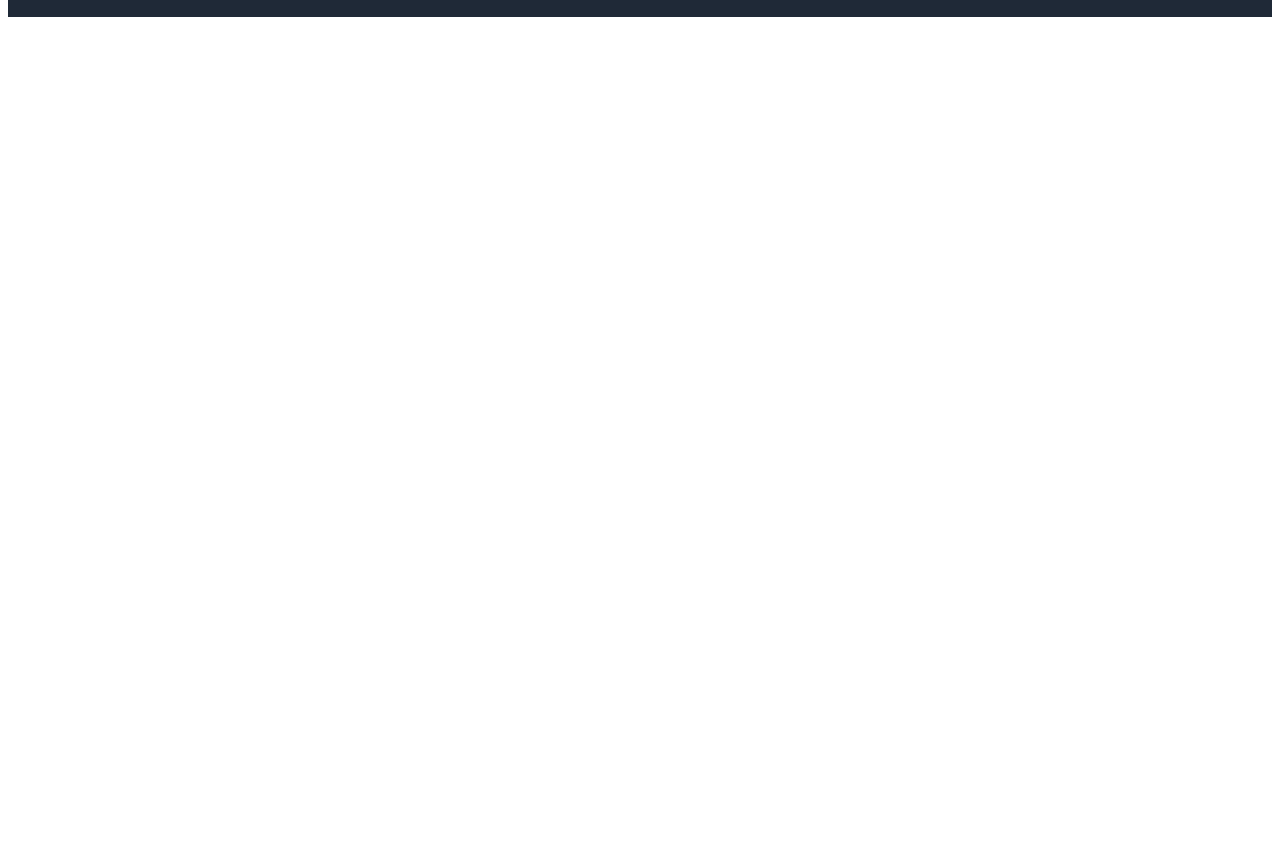
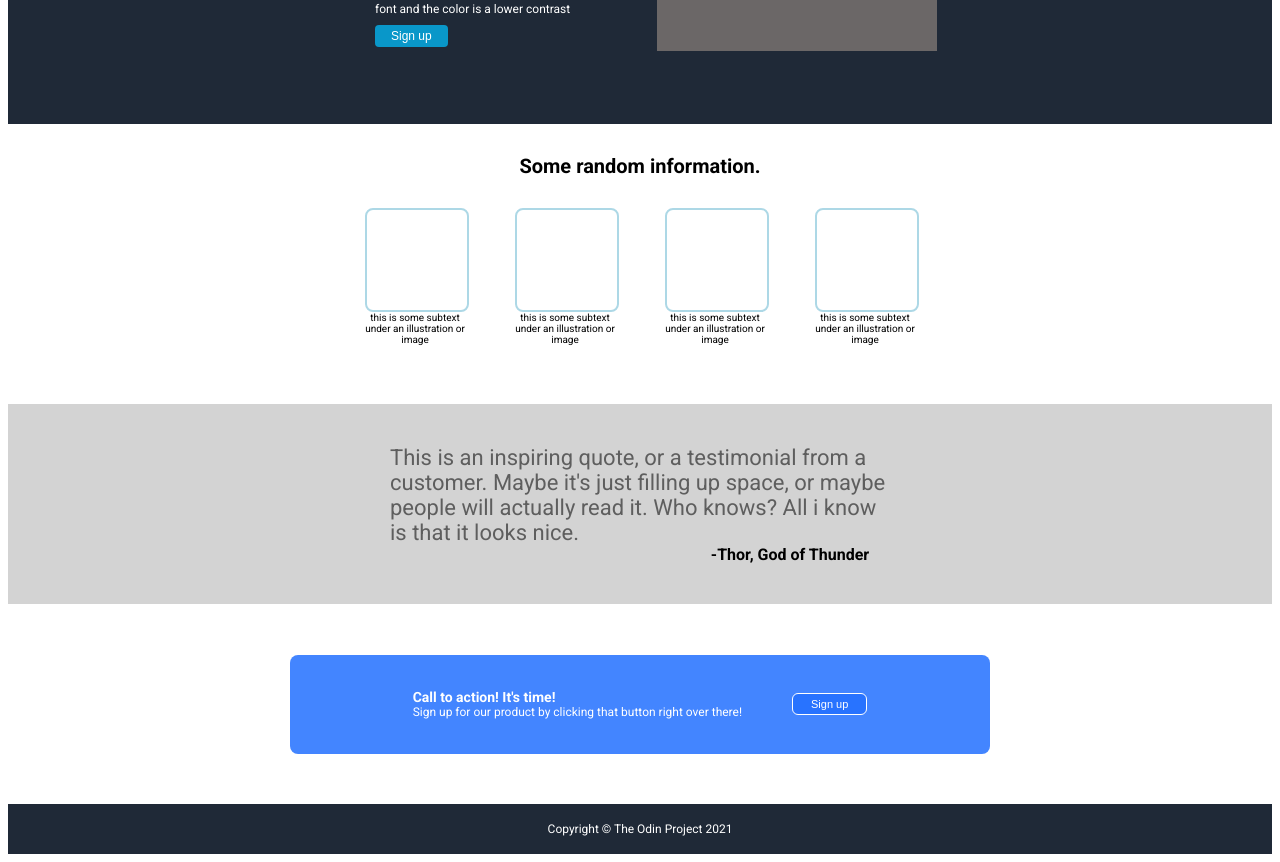
Before and after one commit to Cubxno/Landing-Page, a plain HTML site: page index.html in a window 1280 px wide. Shown: the part 234-1096 px from the top of the page. Before the commit the page ends 800 px from the top, so only its background shows below. Drawn offline with Linux system fonts and the light colour scheme.

Commit message:
Added body two, three, four, and header

```diff
--- a/index.html
+++ b/index.html
@@ -39,9 +39,57 @@
         <div class="body-one-img">this is a placeholder for an image</div>
       </div>
     </div>
-    <div class="body-two"></div>
-    <div class="body-three"></div>
-    <div class="body-four"></div>
-    <div class="footer"></div>
+    <div class="body-two">
+      <div class="body-two-info">Some random information.</div>
+      <div class="body-two-images">
+        <div>
+          <div class="body-two-img"></div>
+          <div class="body-two-text">
+            this is some subtext under an illustration or image
+          </div>
+        </div>
+        <div>
+          <div class="body-two-img"></div>
+          <div class="body-two-text">
+            this is some subtext under an illustration or image
+          </div>
+        </div>
+        <div>
+          <div class="body-two-img"></div>
+          <div class="body-two-text">
+            this is some subtext under an illustration or image
+          </div>
+        </div>
+        <div>
+          <div class="body-two-img"></div>
+          <div class="body-two-text">
+            this is some subtext under an illustration or image
+          </div>
+        </div>
+      </div>
+    </div>
+    <div class="body-three">
+      <div class="body-three-paragraph">
+        <p>
+          This is an inspiring quote, or a testimonial from a customer. Maybe
+          it's just filling up space, or maybe people will actually read it. Who
+          knows? All i know is that it looks nice.
+        </p>
+      </div>
+      <div class="body-three-signature"><p>-Thor, God of Thunder</p></div>
+    </div>
+    <div class="body-four">
+      <div class="body-four-container">
+        <div class="body-four-text">
+          <p class="bold">Call to action! It's time!</p>
+          <p>
+            Sign up for our product by clicking that button right over there!
+          </p>
+        </div>
+
+        <div><button class="body-four-button">Sign up</button></div>
+      </div>
+    </div>
+    <div class="footer">Copyright &#169 The Odin Project 2021</div>
   </body>
 </html>
--- a/style.css
+++ b/style.css
@@ -54,7 +54,7 @@ h1, p {
 .body-one-img {
     background-color: rgb(107, 103, 103);
     width: 280px;
-    height: 130px;
+    height: 153px;
     display: flex;
     justify-content: center;
     align-items: center;
@@ -80,7 +80,7 @@ h1, p {
     background-color: rgba(5, 173, 230, 0.836);
     color: white;
     border: none;
-    padding: 4px 10px;
+    padding: 4px 16px;
     border-radius: 4px;
     font-size: 12px;
 }
@@ -90,4 +90,107 @@ h1, p {
     align-items: center;
     justify-content: center;
     gap: 30px;
+    height: 300px;
 }
+
+.body-two-info {
+    text-align: center;
+    font-size: 20px;
+    font-weight: bold;
+    margin: 30px 0;
+}
+
+.body-two-images {
+    display: flex;
+    align-items: center;
+    justify-content: center;
+    gap: 50px;
+}
+
+.body-two-img {
+    border: 2px lightblue solid;
+    width: 100px;
+    height: 100px;
+    border-radius: 8px;
+}
+
+.body-two-images div {
+    width: 100px;
+}
+
+.body-two-text {
+    font-size: 10px;
+    text-align: center;
+}
+
+.body-two {
+    height: 280px;
+}
+
+.body-three {
+    background-color: lightgray;
+    height: 200px;
+    display: flex;
+    flex-direction: column;
+    justify-content: center;
+    align-items: center;
+}
+
+.body-three-paragraph {
+    width: 500px;
+    font-size: 22px;
+    color: rgb(94, 94, 94);
+}
+
+.body-three-signature {
+    margin-left: 300px;
+    font-weight: bold;
+}
+
+.body-four {
+    height: 200px;
+    display: flex;
+    justify-content: center;
+    align-items: center;
+}
+
+.body-four-container {
+    display: flex;
+    justify-content: center;
+    align-items: center;
+    gap: 50px;
+    padding: 12px 50px;
+    border-radius: 8px;
+    background-color: rgba(36, 113, 255, 0.856);
+    color: white;
+    width: 600px;
+    height: 75px;
+}
+
+.body-four-text {
+    font-size: 12px;
+}
+
+.bold {
+    font-weight: bold;
+    font-size: 14px;
+}
+
+.body-four-button {
+    background-color: rgba(36, 113, 255, 0.856);
+    color: white;
+    border: 1px white solid;
+    padding: 4px 18px;
+    border-radius: 6px;
+    font-size: 11px;
+}
+
+.footer {
+    background-color: #1F2937;
+    color: white;
+    height: 50px;
+    display: flex;
+    justify-content: center;
+    align-items: center;
+    font-size: 12px;
+}
```
